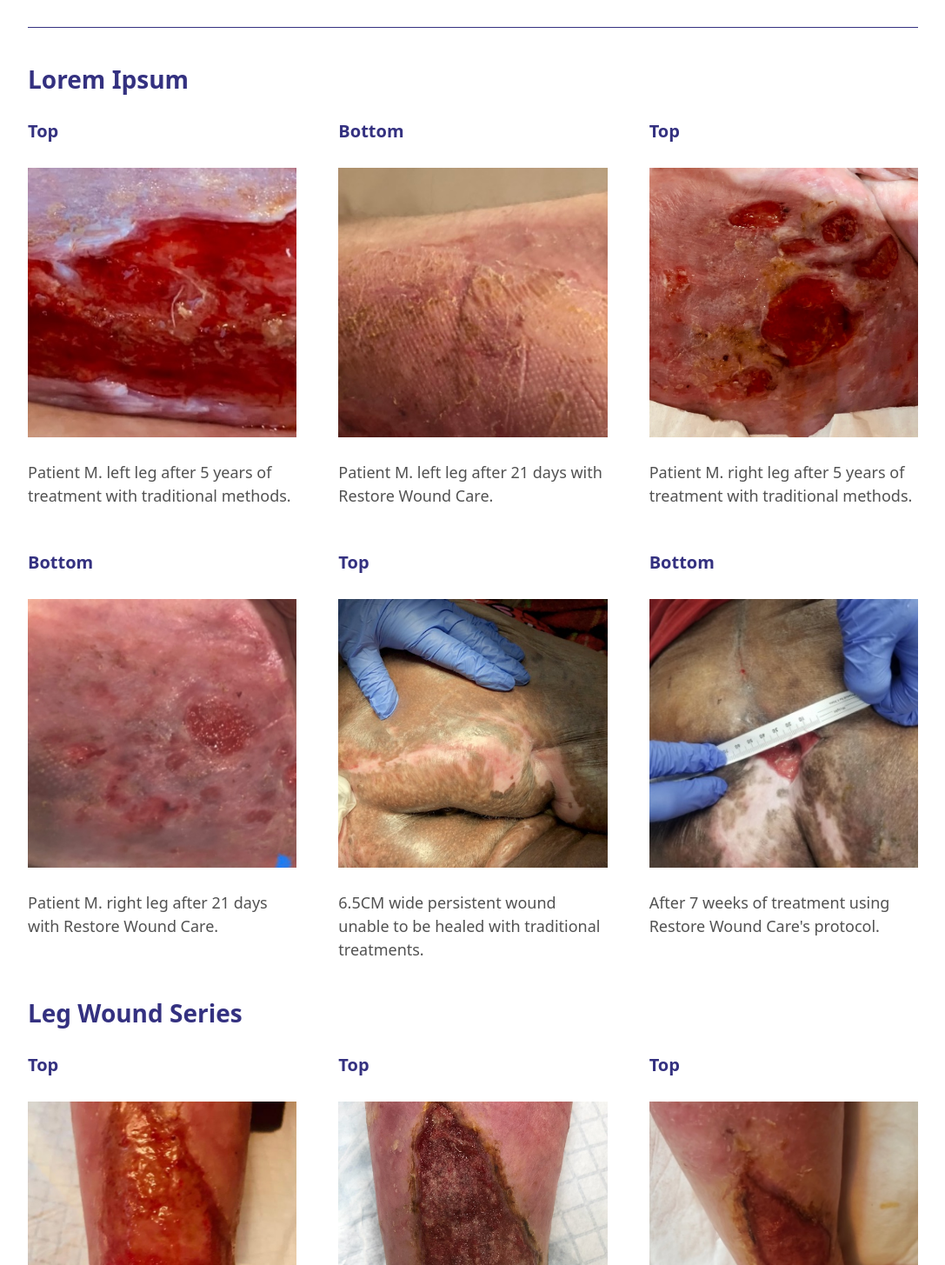
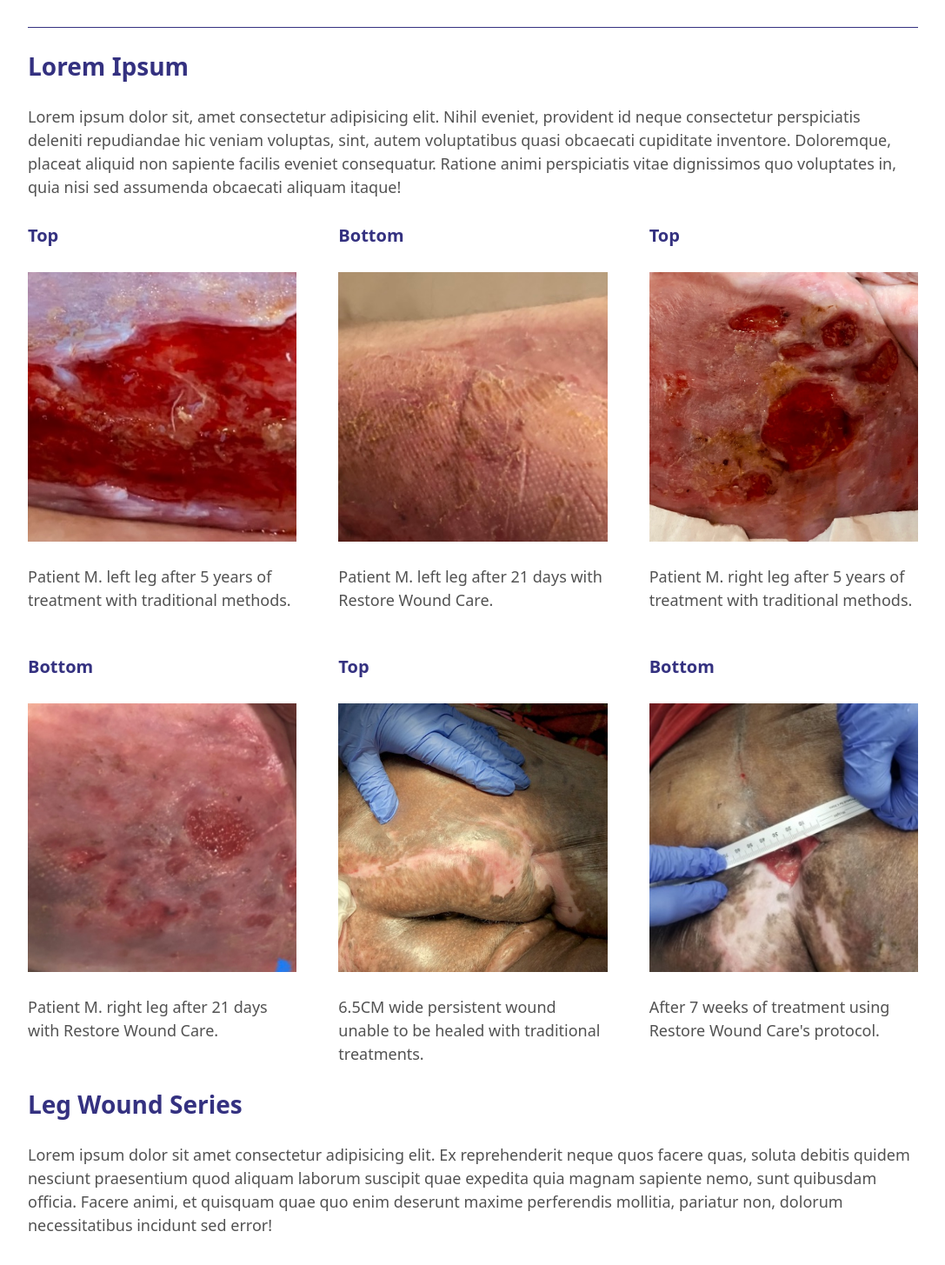
Before and after one commit to bmehder/restore-wound-care, a SvelteKit app: page /case-studies in a window 1280 px wide. Shown: the part 195-1650 px from the top of the page at 87% size, without its empty margins (96-1183 px from the left). Built offline with nearby package versions, Linux system fonts and the light colour scheme.

Commit message:
added more placeholder content

```diff
--- a/src/routes/case-studies/+page.svelte
+++ b/src/routes/case-studies/+page.svelte
@@ -10,18 +10,35 @@
 
 <h1 class="title">Case Studies</h1>
 
+<section class="flow">
   <h2>Lorem Ipsum</h2>
+  <p>
+    Lorem ipsum dolor sit, amet consectetur adipisicing elit. Nihil eveniet, provident id
+    neque consectetur perspiciatis deleniti repudiandae hic veniam voluptas, sint, autem
+    voluptatibus quasi obcaecati cupiditate inventore. Doloremque, placeat aliquid non
+    sapiente facilis eveniet consequatur. Ratione animi perspiciatis vitae dignissimos quo
+    voluptates in, quia nisi sed assumenda obcaecati aliquam itaque!
+  </p>
 
   <ul class="auto-grid">
     {#each top as item}
       <Wound {item} />
     {/each}
   </ul>
+</section>
 
+<section class="flow">
   <h2>Leg Wound Series</h2>
-
+  <p>
+    Lorem ipsum dolor sit amet consectetur adipisicing elit. Ex reprehenderit neque quos
+    facere quas, soluta debitis quidem nesciunt praesentium quod aliquam laborum suscipit
+    quae expedita quia magnam sapiente nemo, sunt quibusdam officia. Facere animi, et
+    quisquam quae quo enim deserunt maxime perferendis mollitia, pariatur non, dolorum
+    necessitatibus incidunt sed error!
+  </p>
   <ul class="auto-grid">
     {#each legWounds as item}
       <Wound {item} />
     {/each}
   </ul>
+</section>
```
Also changed, not shown: src/routes/about/+page.svelte (+24 -6 lines). Lines whose indentation alone changed are shown as unchanged.
